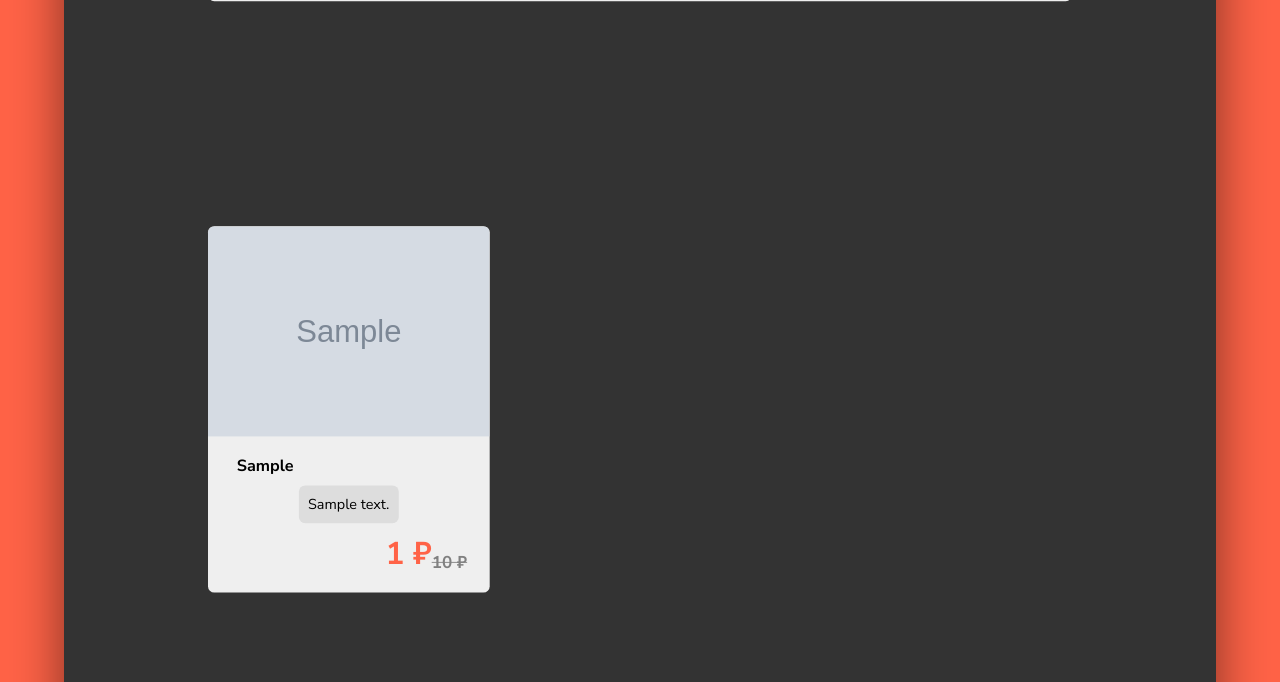
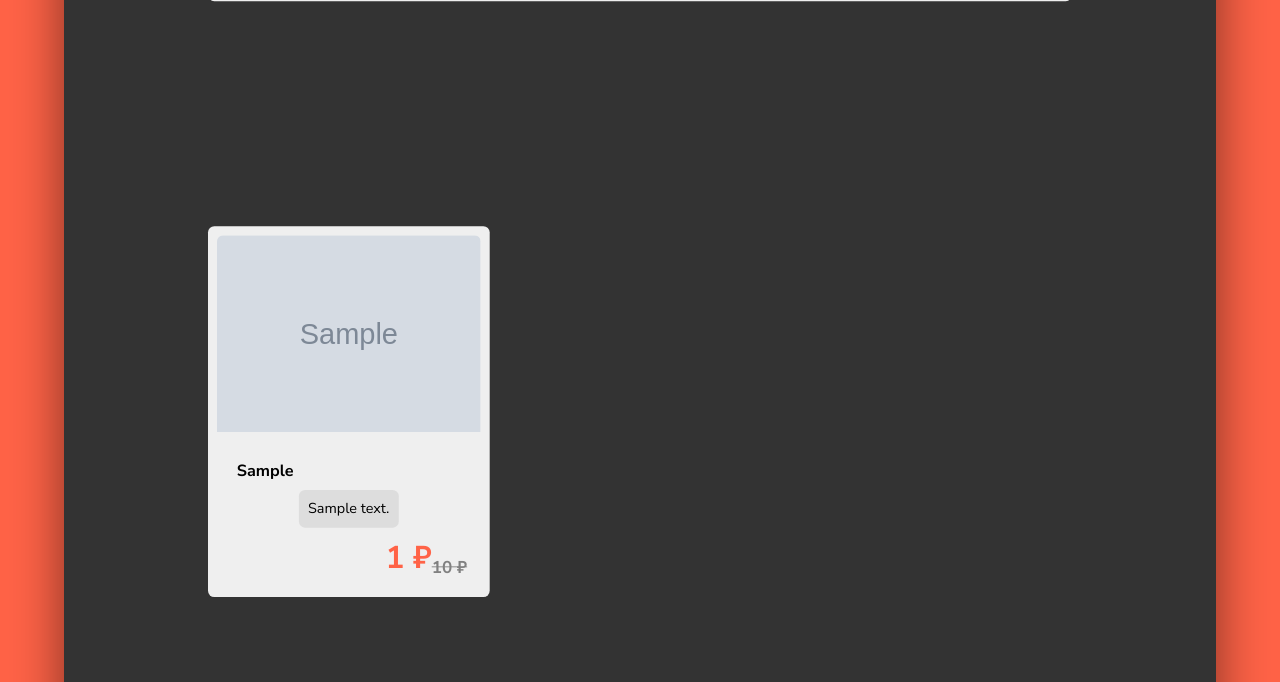
Before and after one commit to igor-73r/sv-bez, a Django app: page /store/ in a window 1280 px wide. Shown: the part 722-1404 px from the top of the page. Run offline with Django 4.2, Linux system fonts and the light colour scheme; tables that the repository leaves empty hold one stand-in row (values such as "Sample post"); grey boxes marked "Sample" are stand-in pictures.

Commit message:
frontend-cards-image-allign-fixed

```diff
--- a/SvbezDjangoWeb/static/css/product_card.css
+++ b/SvbezDjangoWeb/static/css/product_card.css
@@ -221,3 +221,10 @@ input[type="checkbox"] {
     display: flex;
     justify-content: space-between;
 }
+
+.product-image {
+    height: 100%;
+    display: flex;
+    align-items: center;
+    padding: 10px;
+}
--- a/SvbezDjangoWeb/templates/store/product_detail.html
+++ b/SvbezDjangoWeb/templates/store/product_detail.html
@@ -6,7 +6,9 @@
 {% block content %}
     <div class="main-card">
         <div class="main-block">
-            <img src="{{ product.image.url }}" alt="">
+            <div class="product-image">
+                <img src="{{ product.image.url }}" alt="">
+            </div>
             <div class="content">
                 <div class="info">
                     <div class="brand"><p>{{product.brand}}</p></div>
--- a/SvbezDjangoWeb/templates/store/store.html
+++ b/SvbezDjangoWeb/templates/store/store.html
@@ -78,9 +78,11 @@
     {% for product in products %}
         {% if product.is_published %}
             <div class="card">
-                {% if product.image %}
-                    <img src="{{ product.image.url }}">
-                {% endif %}
+                <div class="product-image">
+                    {% if product.image %}
+                        <img src="{{ product.image.url }}">
+                    {% endif %}
+                </div>
                 <div class="content">
                     <div class="headline">
                         <a href="{% url 'product_detail' product.slug %}">{{product.brand}} {{product.model}}</a>
```
Also changed, not shown: SvbezDjangoWeb/static/css/product_detail.css (+12 -0 lines).
